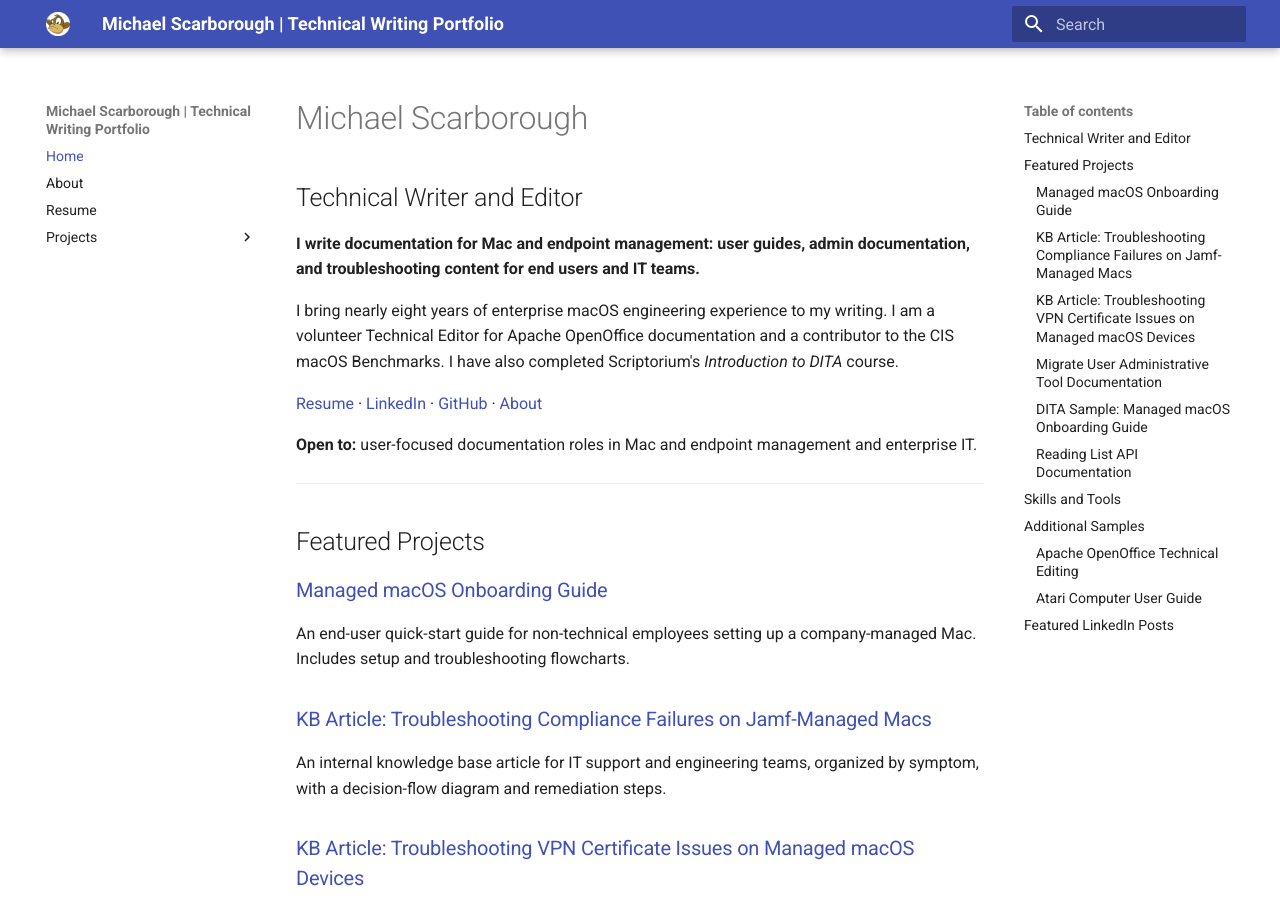
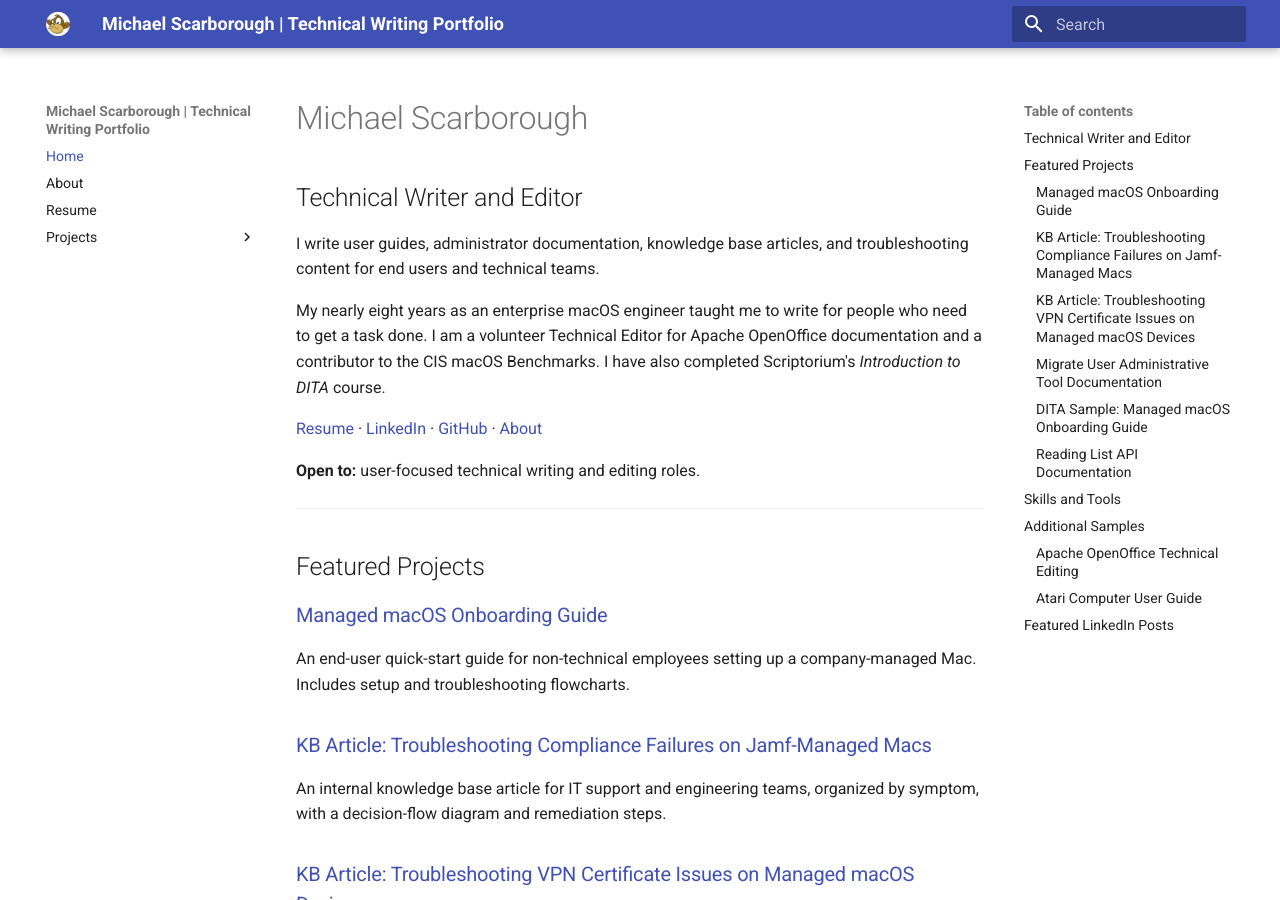
Before and after one commit to MackMike/technical-writing-portfolio-site, an MkDocs documentation site: the page built from docs/index.md, in a window 1280 px wide and 900 px high. Built offline with MkDocs 1.6.1 and Material for MkDocs 9.7.7, drawn with Linux system fonts in a browser that asks for light colours.

Commit message:
Update index.md

```diff
--- a/docs/index.md
+++ b/docs/index.md
@@ -2,13 +2,13 @@
 
 ## Technical Writer and Editor
 
-**I write documentation for Mac and endpoint management: user guides, admin documentation, and troubleshooting content for end users and IT teams.**
+I write user guides, administrator documentation, knowledge base articles, and troubleshooting content for end users and technical teams.
 
-I bring nearly eight years of enterprise macOS engineering experience to my writing. I am a volunteer Technical Editor for Apache OpenOffice documentation and a contributor to the CIS macOS Benchmarks. I have also completed Scriptorium's *Introduction to DITA* course.
+My nearly eight years as an enterprise macOS engineer taught me to write for people who need to get a task done. I am a volunteer Technical Editor for Apache OpenOffice documentation and a contributor to the CIS macOS Benchmarks. I have also completed Scriptorium's *Introduction to DITA* course.
 
 [Resume](resume.md) · [LinkedIn](https://www.linkedin.com/in/miscarborough/) · [GitHub](https://github.com/MackMike) · [About](about.md)
 
-**Open to:** user-focused documentation roles in Mac and endpoint management and enterprise IT.
+**Open to:** user-focused technical writing and editing roles.
 
 ---
 
```
